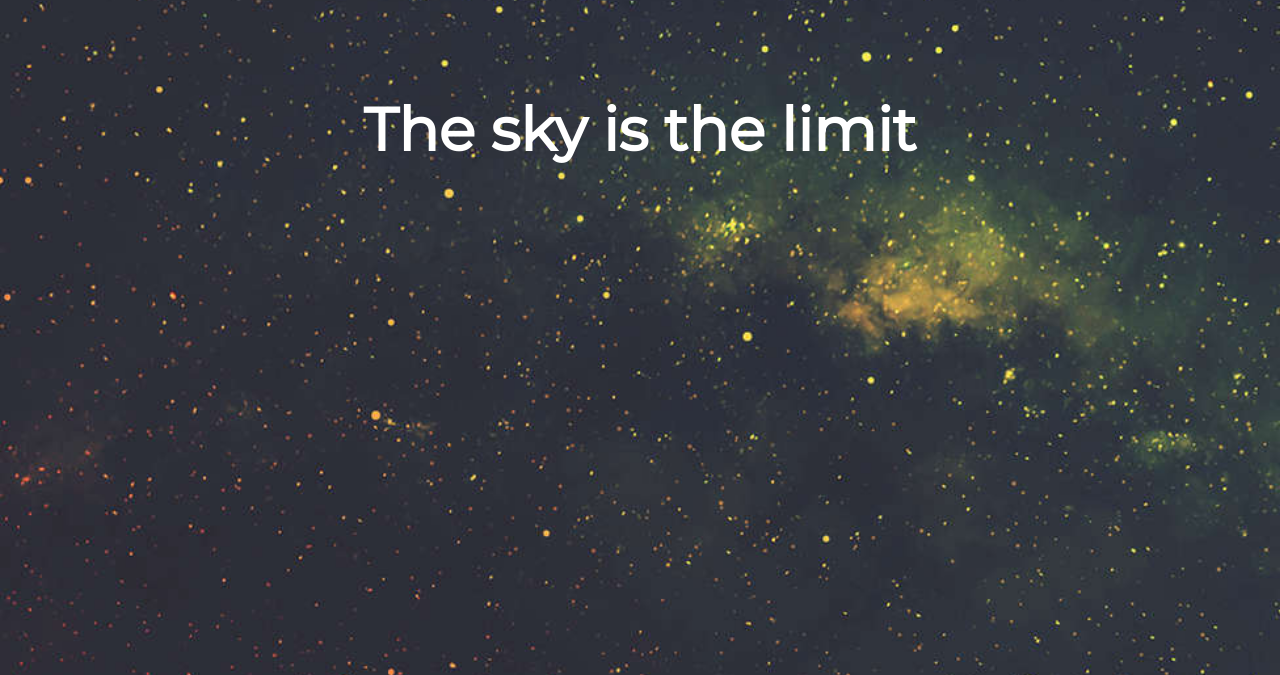
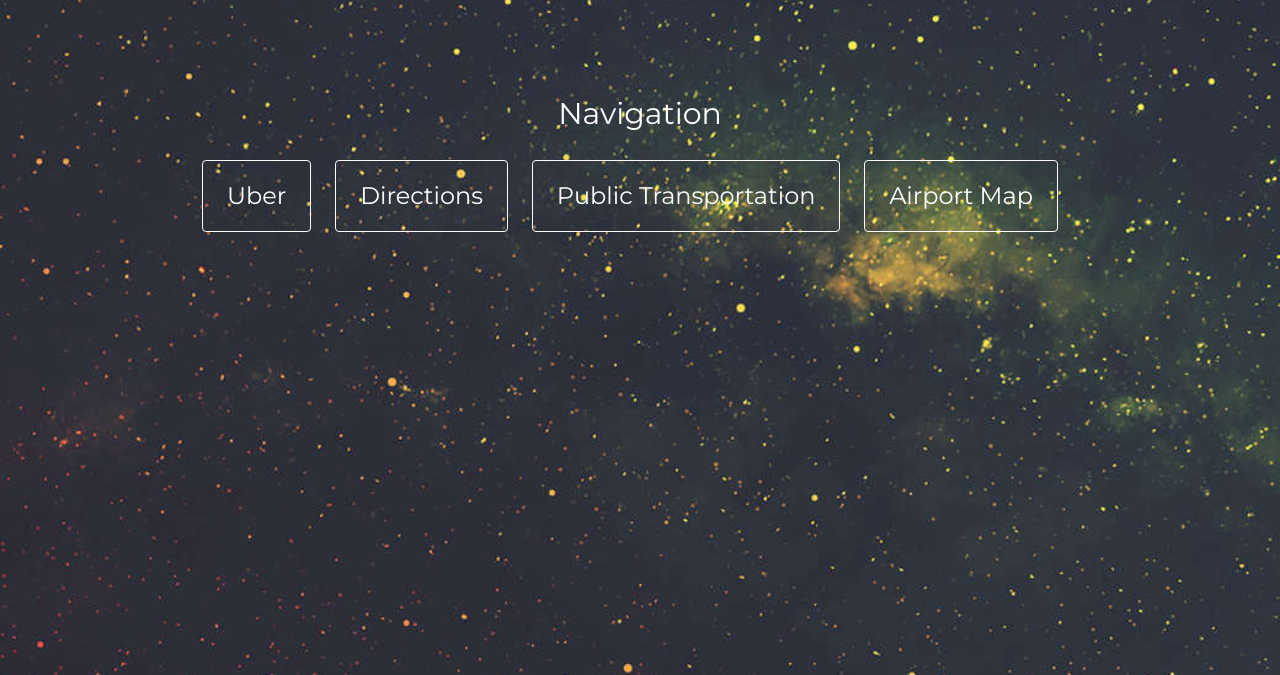
Before and after one commit to governorx/BEHACK2018, a website: page views/AirportTravel.html in a window 1280 px wide. Shown: the part 125-800 px from the top of the page. Drawn offline with nearby package versions, Linux system fonts and the light colour scheme; some packages are replaced by stand-ins of ours; files that its build step writes are made by us from their sources; no server answers; files whose address does not match are found by name.

Commit message:
mothed in this boy

```diff
--- a/views/AirportTravel.html
+++ b/views/AirportTravel.html
@@ -72,8 +72,15 @@
       </div>
     </nav>
   <div class = "hero">
-    <h1>The sky is the limit</h1>
-
+    <h2> Navigation </h2>
+    <a href="https://m.uber.com/ul/?action=setPickup&client_id=-U4XJOt7PDo7wWpIMBcXRhDpG1i0id1E&pickup=my_location&dropoff[formatted_address]=San%20Francisco%20International%20Airport%20(SFO)%2C%20San%20Francisco%2C%20CA%2C%20USA&dropoff[latitude]=37.621313&dropoff[longitude]=-122.378955">
+      <div class="btn btn-primary">Uber</div>
+    </a>
+    <div class="btn btn-primary">Directions</div>
+    <div class="btn btn-primary">Public Transportation</div>
+    <a href=""><div class="btn btn-primary">Airport Map</div></a>
+    <br>
+    <br>
 <div id="getLocation()"></div>
 
 <div id="mapholder"></div>
@@ -113,7 +120,7 @@
     }
 }
 </script>
-<div id="map" style="width:2000px;height:650px" align="middle">
+<div id="map" style="width:2000px;height:500px" align="middle">
   <center>
     <script>
         function myMap() {
```
Also changed, not shown: views/LuggageManager.html (+1 -1 lines), views/Webpage/webpage.html (+2 -2 lines), views/index.html (+1 -1 lines), views/userInfo.html (+2 -1 lines), 1 other file.
